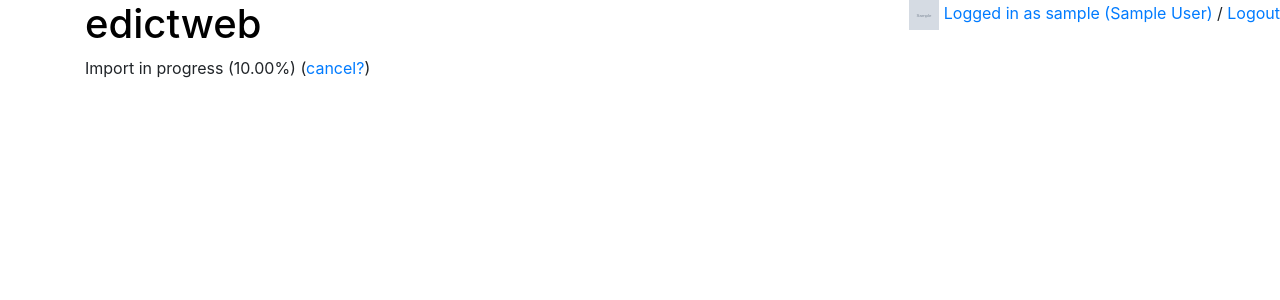
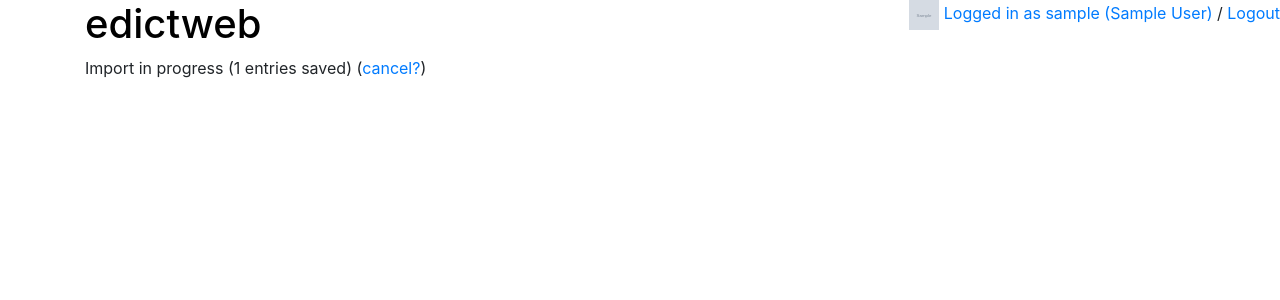
Before and after one commit to libcthorne/edictweb, a Django app: page /importer/ in a window 1280 px wide. Shown: the top 300 px of the page. Run offline with Django 3.2, Linux system fonts and the light colour scheme; a user stored in the database is signed in; tables that the repository leaves empty hold one stand-in row (values such as "Sample post"); grey boxes marked "Sample" are stand-in pictures; parts of the project's set-up code (start-up, migrations or seed data) failed here and were passed over; some libraries are stand-ins or nearby versions.

Commit message:
Fix importer progress value

```diff
--- a/importer/templates/importer/progress.html
+++ b/importer/templates/importer/progress.html
@@ -1,5 +1,5 @@
 {% extends 'base.html' %}
 
 {% block body %}
-  Import in progress ({{ progress|floatformat:2 }}%) (<a href='{% url 'importer:cancel' %}'>cancel?</a>)
+  Import in progress ({{ progress }} entries saved) (<a href='{% url 'importer:cancel' %}'>cancel?</a>)
 {% endblock %}
--- a/importer/views.py
+++ b/importer/views.py
@@ -35,8 +35,7 @@ class DictionaryImport(View):
             current_entries_count = DictionaryEntry.objects.\
                                     filter(source_import_request=pending_import_request.import_request).\
                                     count()
-            total_entries_count = pending_import_request.import_request.total_entries_count
-            progress = (current_entries_count/max(total_entries_count, 1))*100
+            progress = current_entries_count
             return render(request, 'importer/progress.html', {'progress': progress})
         else:
             # No import currently running
```
